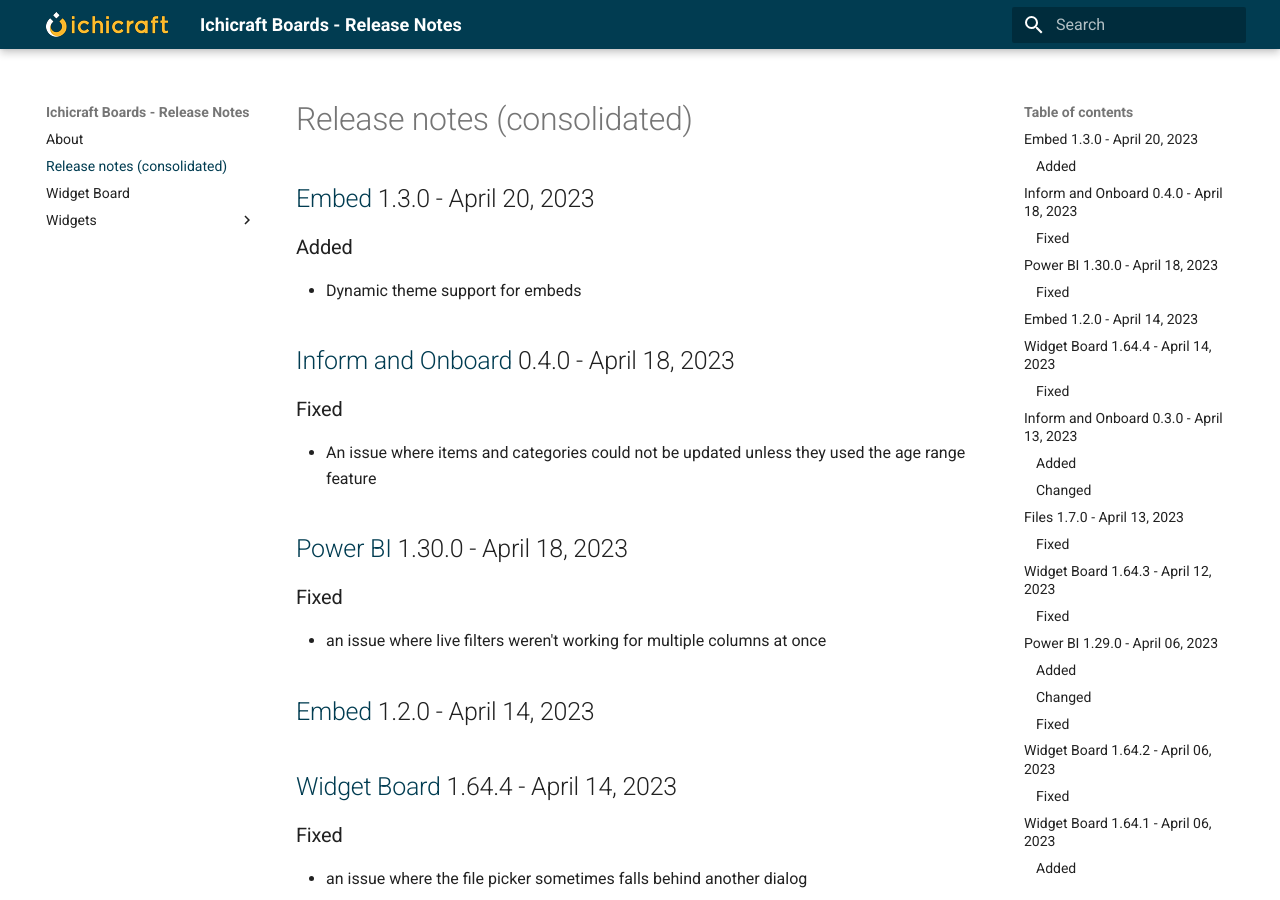
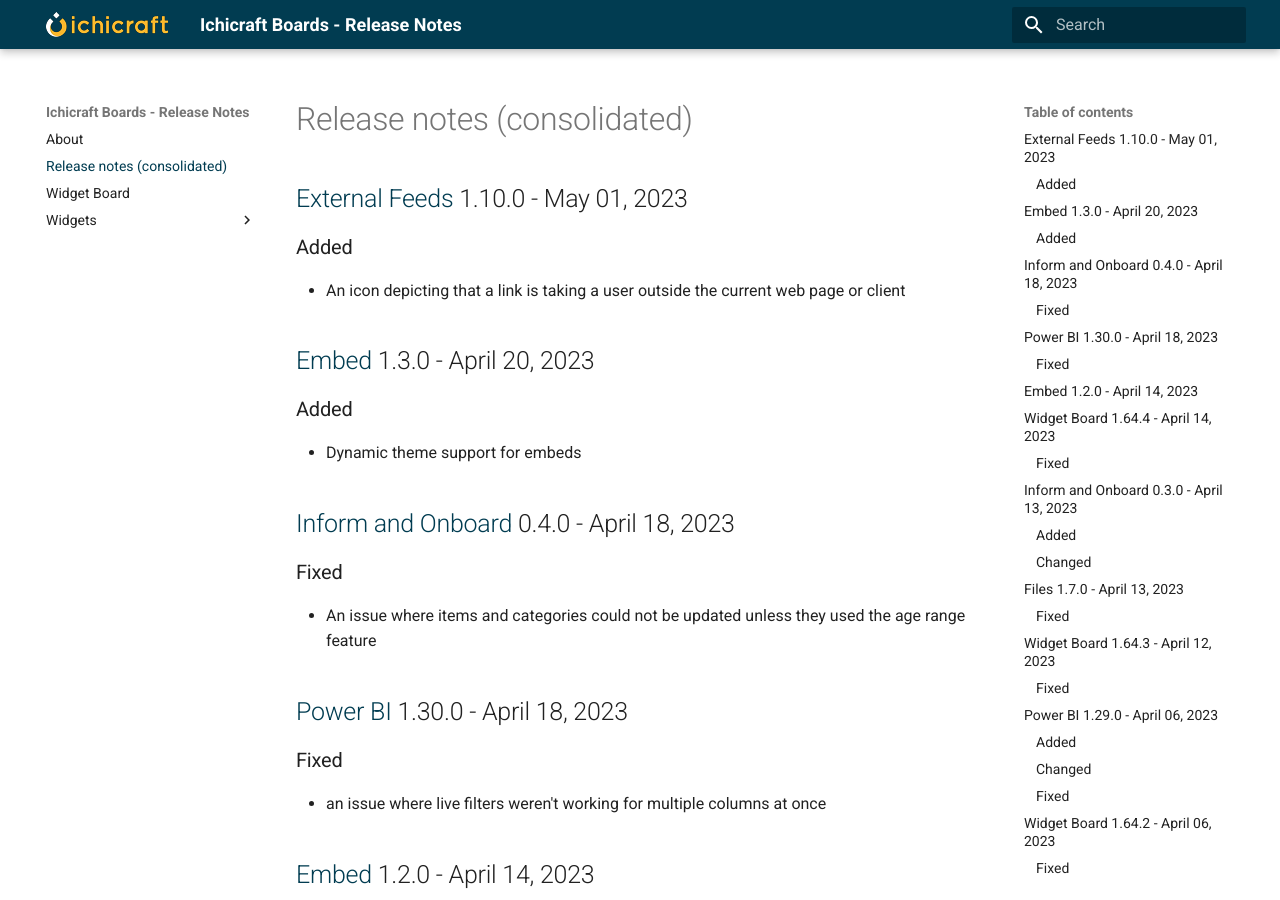
Before and after one commit to ichicraft/widgets-docs, an MkDocs documentation site: the page built from docs/Release-notes-(consolidated).md, in a window 1280 px wide and 900 px high. Built offline with MkDocs 1.6.1 and Material for MkDocs 9.7.7, drawn with Linux system fonts in a browser that asks for light colours.

Commit message:
Release notes updated by BuildService

```diff
--- a/docs/Release-notes-(consolidated).md
+++ b/docs/Release-notes-(consolidated).md
@@ -1,3 +1,8 @@
+## [External Feeds](./Widgets/External Feeds.md) 1.10.0 - May 01, 2023
+
+### Added
+- An icon depicting that a link is taking a user outside the current web page or client
+
 ## [Embed](./Widgets/Embed.md) 1.3.0 - April 20, 2023
 
 ### Added
```
Also changed, not shown: docs/Widgets/External Feeds.md (+5 -0 lines).
